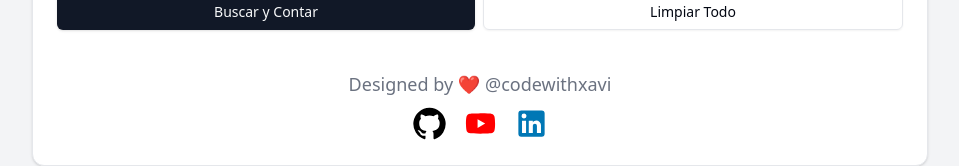
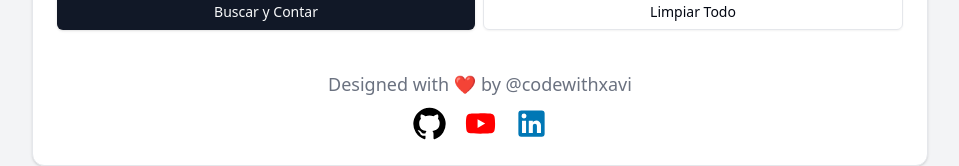
Before and after one commit to codewithxavi/Code_repetition, a Next.js app: page / in a window 1280 px wide. Shown: the part 510-676 px from the top of the page, without its empty margins (160-1119 px from the left). Built offline with nearby package versions, Linux system fonts and the light colour scheme.

Commit message:
fix footer

```diff
--- a/components/contador-repeticiones.tsx
+++ b/components/contador-repeticiones.tsx
@@ -196,7 +196,8 @@ export function ContadorRepeticiones() {
         </CardContent>
         <CardFooter className="text-center mt-4 flex flex-col items-center">
           <p className="text-lg text-gray-500 dark:text-gray-400">
-            Designed by <span className="text-pink-500">❤️</span> @codewithxavi
+            Designed with <span className="text-pink-500">❤️</span> by
+            @codewithxavi
           </p>
           <div className="flex justify-center space-x-4 mt-2">
             <a
```
